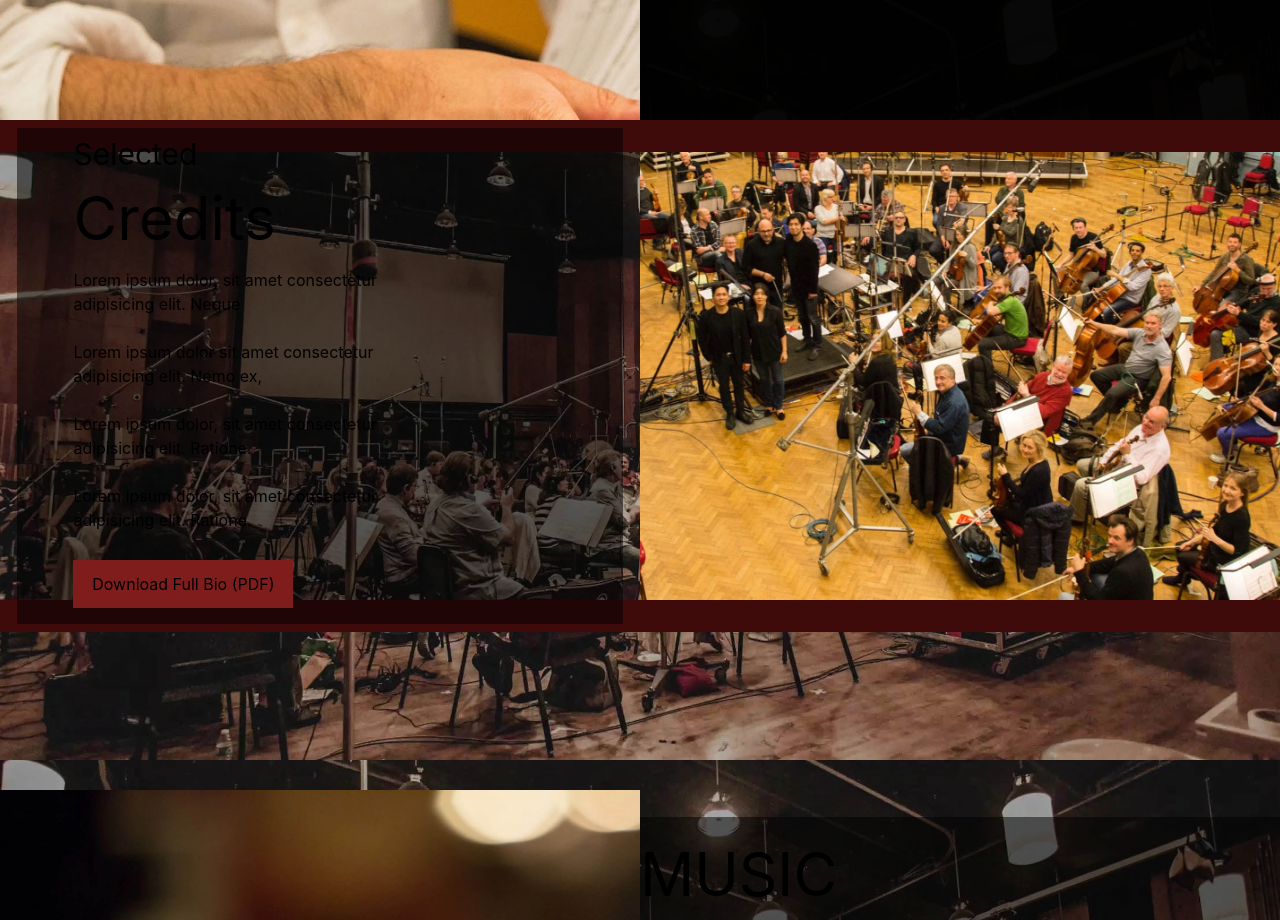
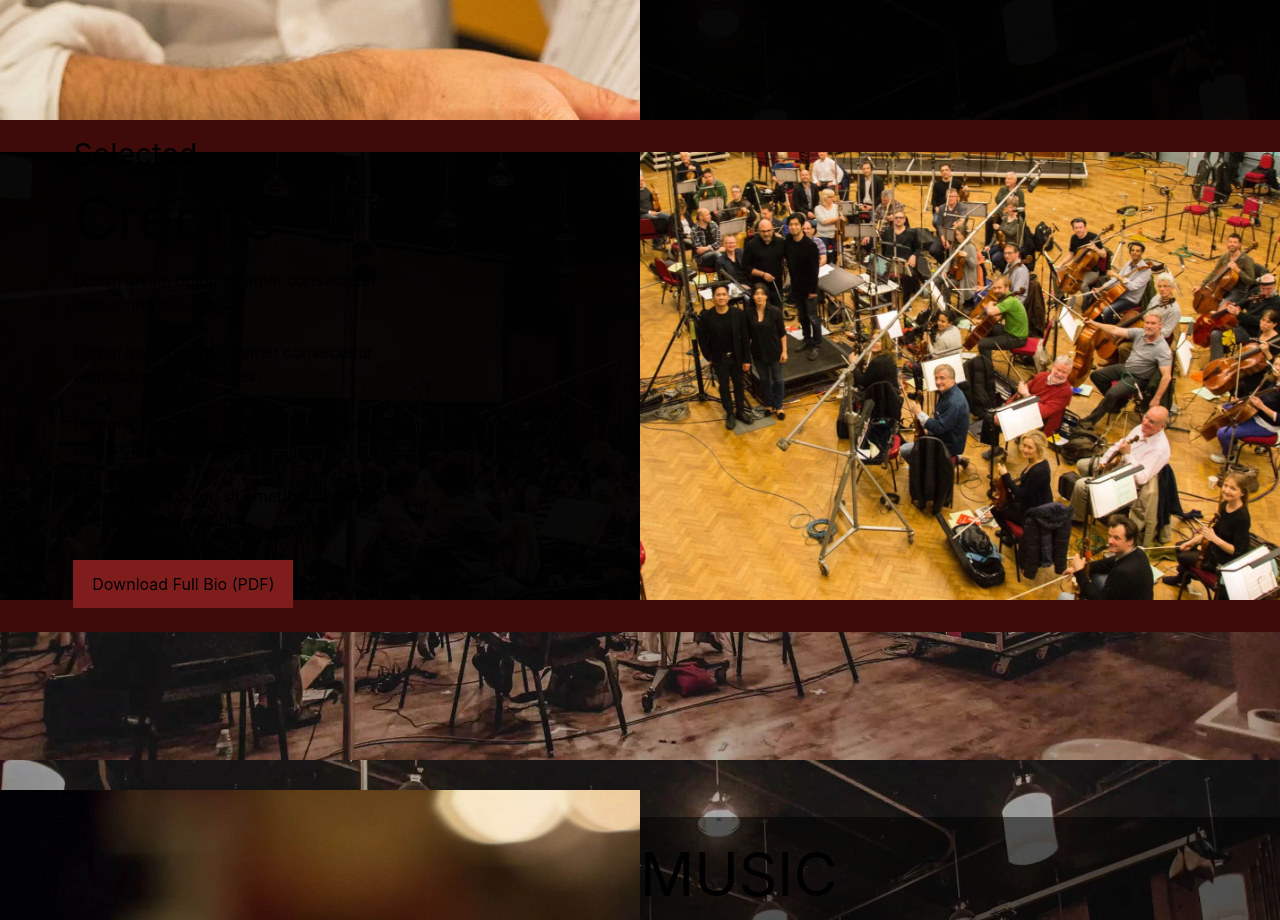
Before and after one commit to Cyber-Digital-llc/Matthews-Portfolio-Website-FE, a Next.js app: page / in a window 1280 px wide. Shown: the part 1640-2560 px from the top of the page. Built offline with nearby package versions, Linux system fonts and the light colour scheme.

Commit message:
darkened the credits bg;

```diff
--- a/components/Credits.jsx
+++ b/components/Credits.jsx
@@ -4,11 +4,11 @@ const Credits = () => {
   return (
     <div
       id="credits"
-      className="flex flex-col-reverse align-middle xxs:flex-col xs:flex-col xl:pt-0 xl:flex xl:flex-row xl:w-full xl:h-[60vh] lg:flex lg:flex-row lg:h-max md:flex md:h-max sm:flex sm:flex-row sm:h-max py-0 px-0 w-full sm:items-center border-t-[2rem]
+      className="flex  bg-black bg-opacity-95 flex-col-reverse align-middle xxs:flex-col xs:flex-col xl:pt-0 xl:flex xl:flex-row xl:w-full xl:h-[60vh] lg:flex lg:flex-row lg:h-max md:flex md:h-max sm:flex sm:flex-row sm:h-max py-0 px-0 w-full sm:items-center border-t-[2rem]
       border-t-[rgb(63,10,10)]"
     >
       <div className="flex   w-full h-auto  justify-center ">
-        <div className="flex bg-black bg-opacity-50 py-12 justify-center mx-auto px-0 lg:justify-start lg:px-0 md:justify-start md:px-0 xl:justify-start xl:px-14 xl:py-0">
+        <div className="flex justify-center mx-auto px-0 lg:justify-start lg:px-0 md:justify-start md:px-0 xl:justify-start xl:px-14 xl:py-0">
           <div className="w-[65%] xl:py-0">
             <h2 className="text-3xl py-2">Selected</h2>
             <p className="text-6xl py-2">Credits</p>
```
